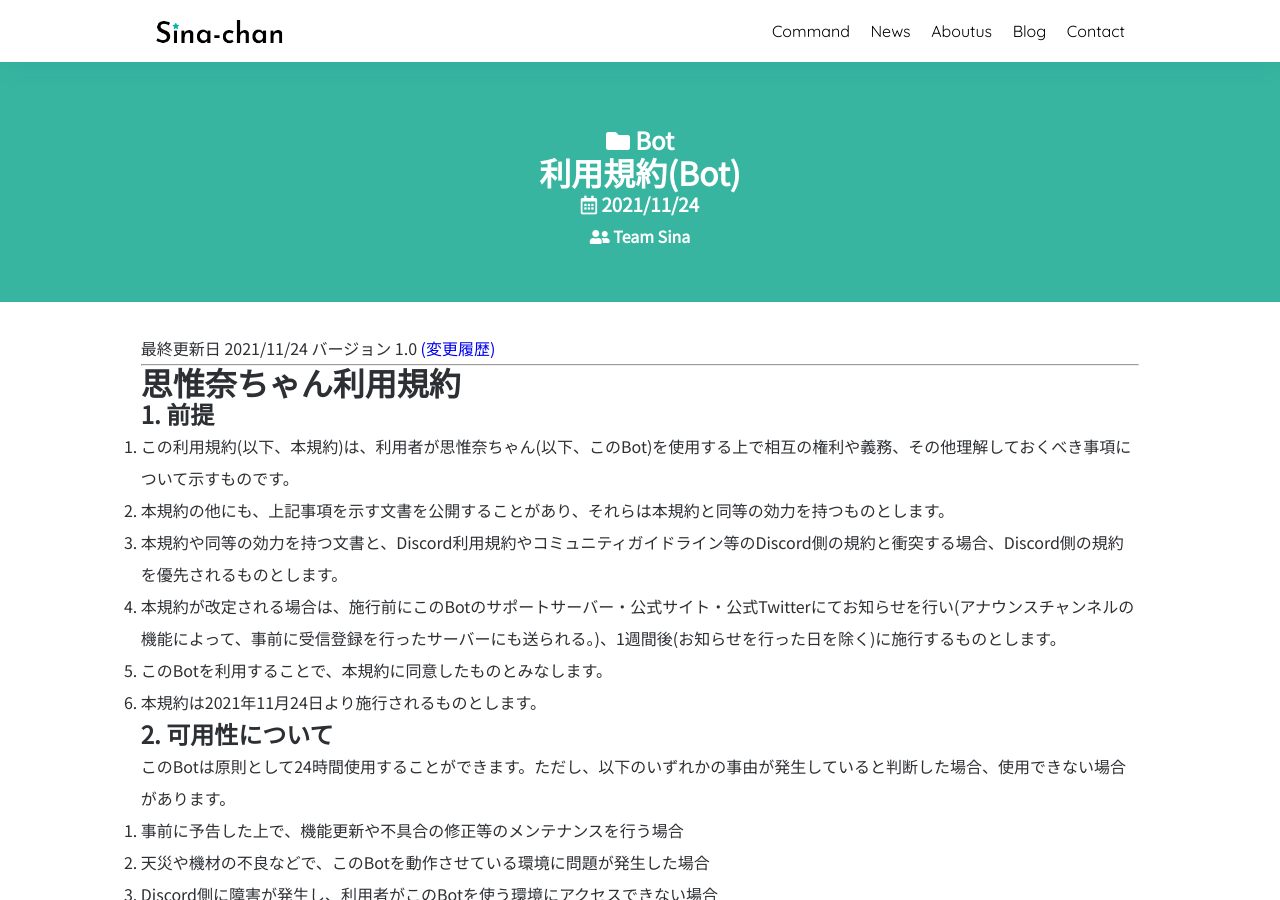
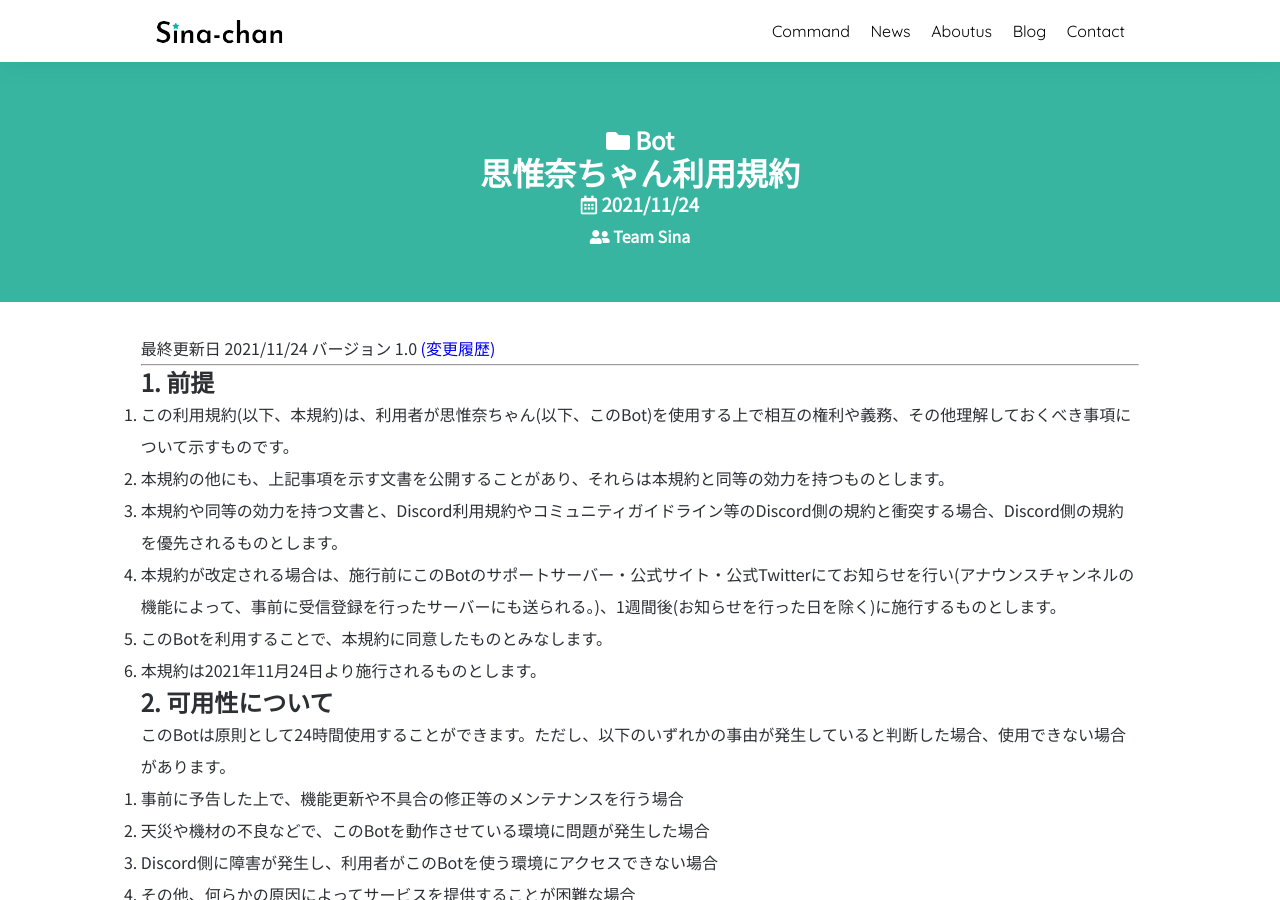
Before and after one commit to SinaKitagami/sinakitagami.github.io, a Jekyll site: the page built from bot/terms-of-service.md, in a window 1280 px wide and 900 px high. Built offline with Jekyll 4.4.1, drawn with Linux system fonts in a browser that asks for light colours; nearby versions of some CDN libraries.

Commit message:
Fix layout

```diff
--- a/bot/terms-of-service.md
+++ b/bot/terms-of-service.md
@@ -1,6 +1,6 @@
 ---
 layout: post
-title: 利用規約(Bot)
+title: 思惟奈ちゃん利用規約
 categories: [Bot]
 date: 2021-11-24 0:00
 author: Team Sina
@@ -9,7 +9,6 @@ author: Team Sina
 最終更新日 2021/11/24 バージョン 1.0 [(変更履歴)](https://github.com/SinaKitagami/sinakitagami.github.io/commits/master/bot/terms-of-service.md)
 
 ---
-# 思惟奈ちゃん利用規約
 
 ## 1. 前提
 
```
